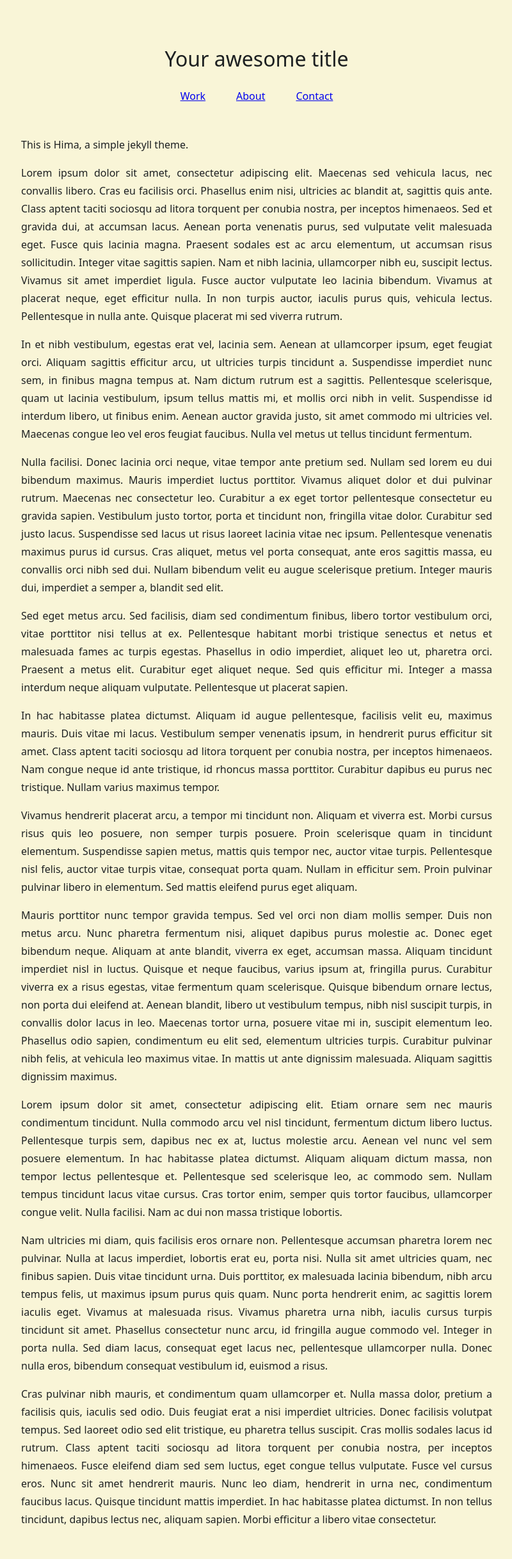
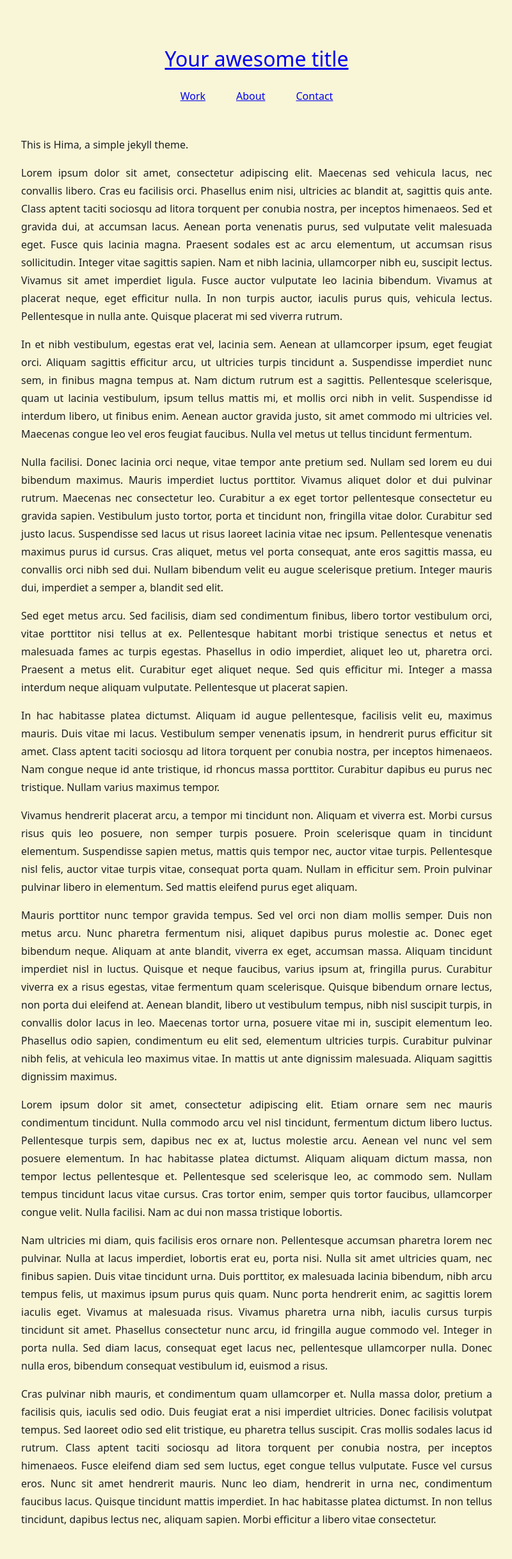
Before and after one commit to brandoncardoso/hima, a Jekyll site: the page built from index.md, in a window 1280 px wide. Shown: the whole page at 64% size, without its empty margins (239-1039 px from the left). Built offline with Jekyll 4.4.1, drawn with Linux system fonts in a browser that asks for light colours.

Commit message:
link title to homepage

```diff
--- a/_includes/header.html
+++ b/_includes/header.html
@@ -5,7 +5,7 @@
 <div class="header">
   <div class="header__container">
     <div class="header__title">
-      {{ site.title }}
+      <a href="/">{{ site.title }}</a>
     </div>
 
     {%- if titles_size > 0 -%}
```
